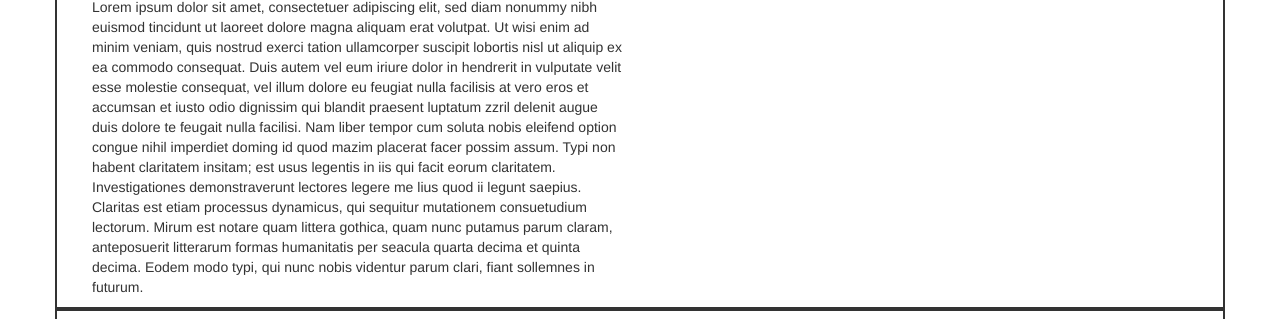
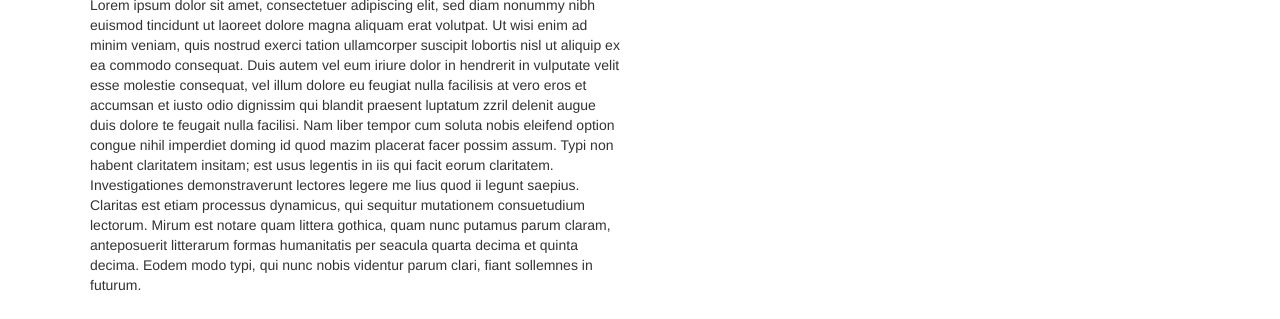
Before and after one commit to rcpeng34/FB-API-experiments, a website: page public/html/index.html in a window 1280 px wide. Shown: the part 78-397 px from the top of the page. Drawn offline with nearby package versions, Linux system fonts and the light colour scheme; files that its build step writes are made by us from their sources; files whose address does not match are found by name.

Commit message:
Removes layout border on rows

```diff
--- a/public/style.css
+++ b/public/style.css
@@ -1,6 +1,3 @@
-.row {
-  border: 2px solid;
-}
 h2 {
   text-align: center;
 }
```
